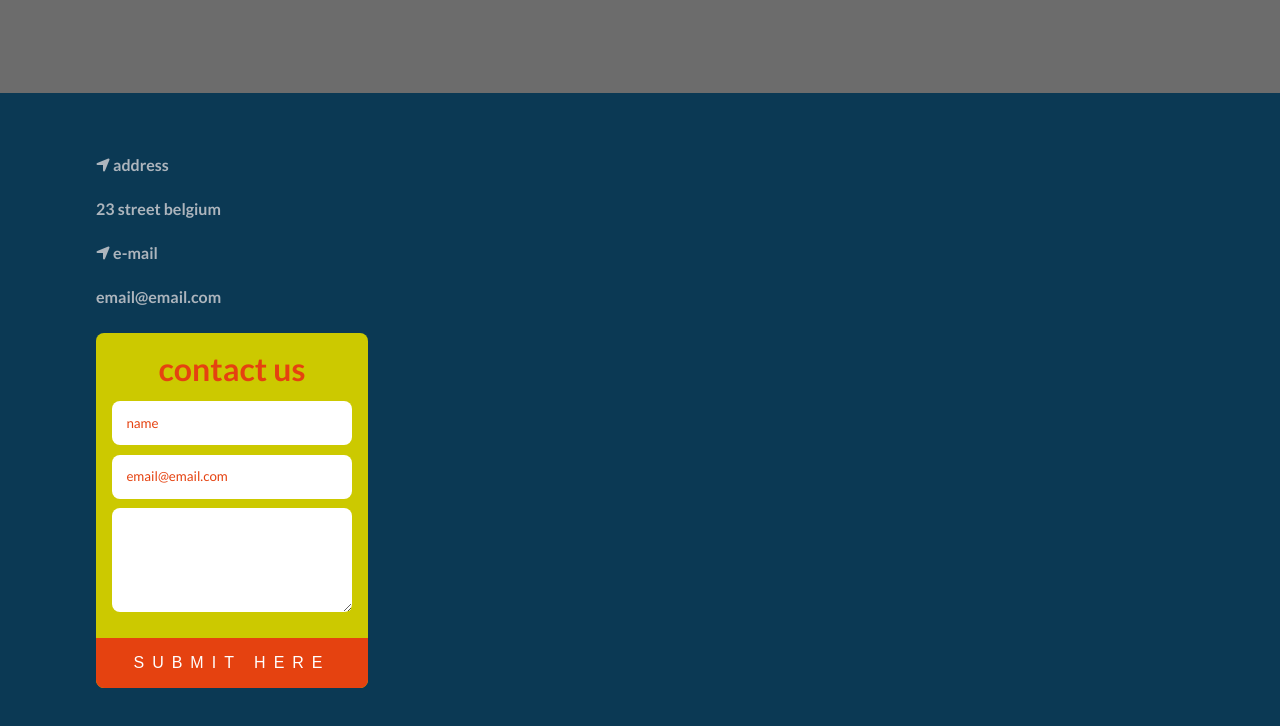
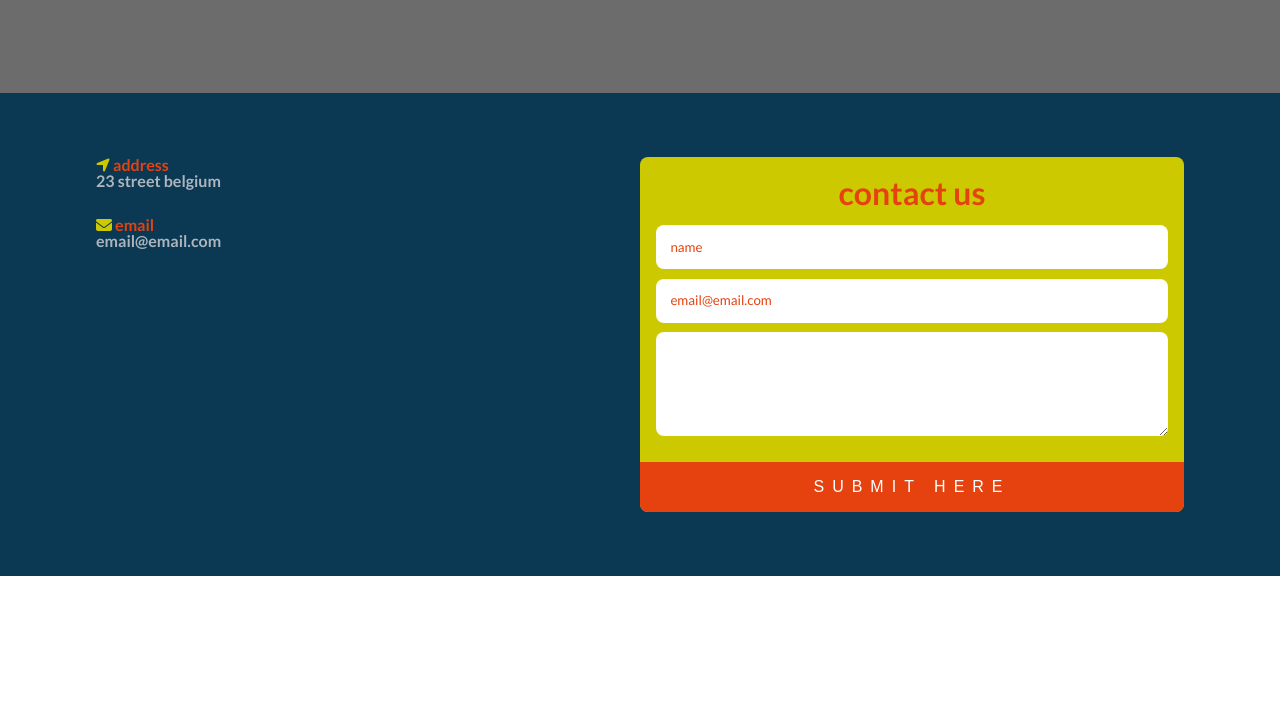
Before and after one commit to mikekar02/gaming-station, a plain HTML site: page index.html in a window 1280 px wide. Shown: the part 3156-3882 px from the top of the page. After the commit the page ends 3732 px from the top, so only its background shows below. Drawn offline with Linux system fonts and the light colour scheme.

Commit message:
finished contact area

```diff
--- a/index.html
+++ b/index.html
@@ -234,24 +234,25 @@
         <article class="contact-info">
             <!-- contact item -->
             <div class="contact-item">
-                    <h4 class="contact-item">
-                        <span class="contact-icon"></span>
+            <h4 class="contact-title">
+                <span class="contact-icon">
                 <i class="fas fa-location-arrow"></i> </span
                 >address
             </h4>
             <h4 class="contact-text">23 street belgium</h4>
             </div>
             <!-- end of contact item -->
-                <!-- contact-item -->
+            <!-- contact item -->
             <div class="contact-item">
-                    <h4 class="contact-item">
-                        <span class="contact-icon"></span>
-                        <i class="fas fa-location-arrow"></i> </span
-                        >e-mail
+            <h4 class="contact-title">
+                <span class="contact-icon"> <i class="fas fa-envelope"></i> </span
+                >email
             </h4>
             <h4 class="contact-text">email@email.com</h4>
             </div>
-                <!-- contact-form -->
+            <!-- end of contact item -->
+        </article>
+        <!-- contact form -->
         <article class="contact-form">
             <h3>contact us</h3>
             <form action="https://formspree.io/f/xpwwoojq" method="POST">
@@ -275,8 +276,6 @@
             <button type="submit" class="submit-btn btn">submit here</button>
             </form>
         </article>
-            <!-- end of contact form -->
-            </article>
         </div>
     </section>
     <!-- end of contact form -->
```
Lines whose indentation alone changed are shown as unchanged.
